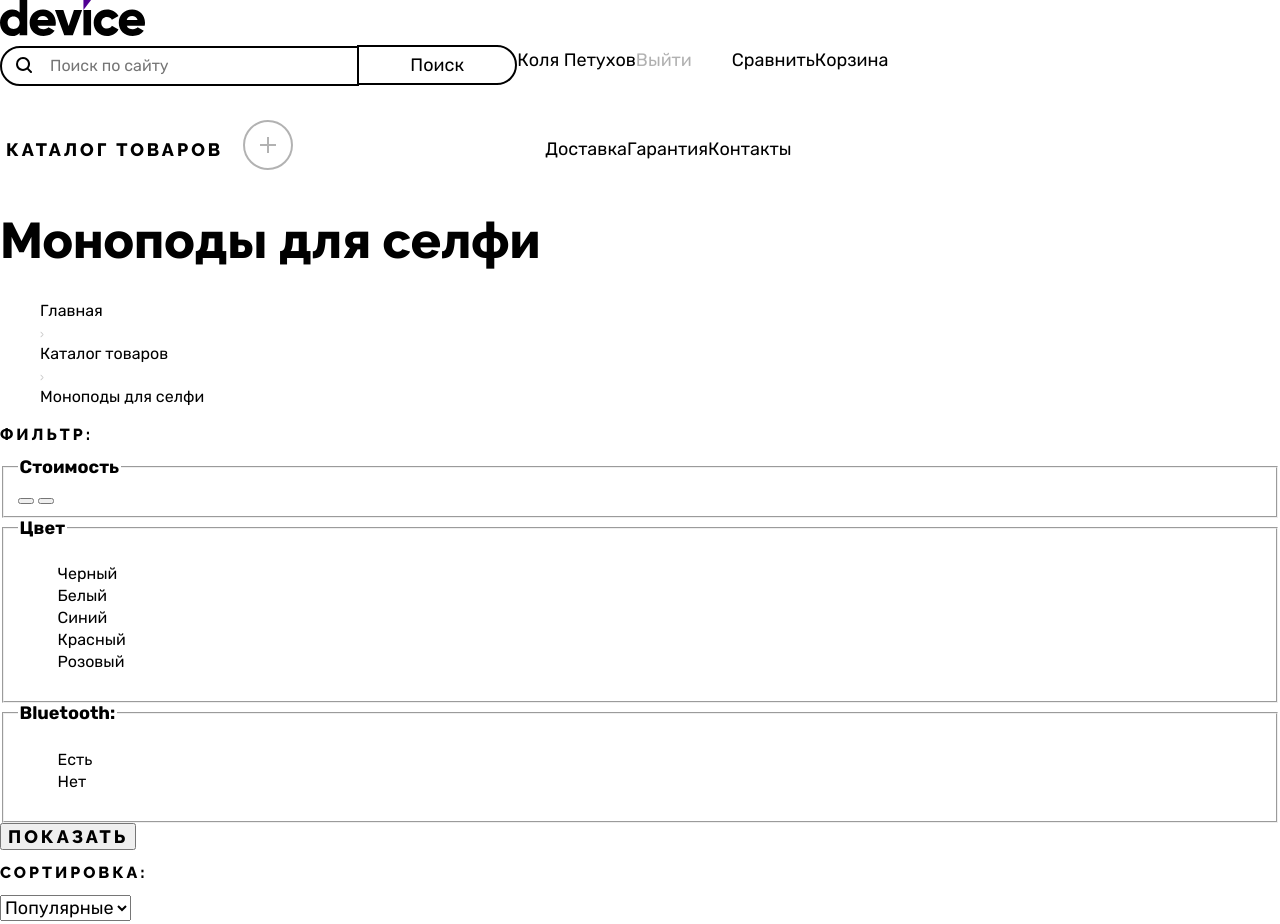
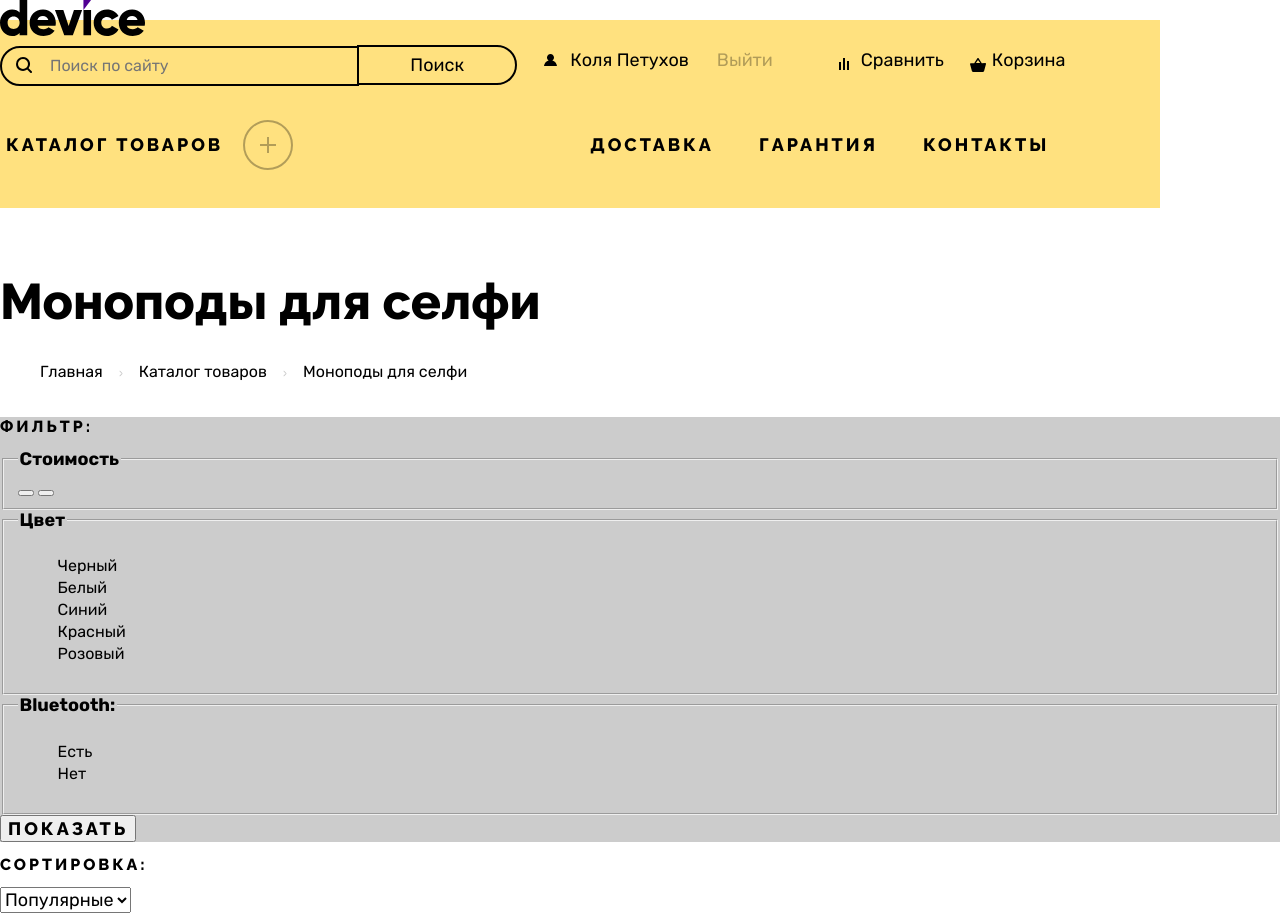
Before and after one commit to htmlacademy-htmlcss/2154501-device-35, a plain HTML site: page catalog.html in a window 1280 px wide. Shown: the top 924 px of the page. Drawn offline with Linux system fonts and the light colour scheme.

Commit message:
страница каталога флексы

```diff
--- a/catalog.html
+++ b/catalog.html
@@ -6,7 +6,7 @@
     <link rel="stylesheet" href="styles/styles.css">
   </head>
   <body>
-    <header class="page-header">
+    <header class="page-header for-yellow">
       <div class="header-container">
 
         <a class="navigation-link logo" href="index.html">
@@ -22,16 +22,16 @@
               <button class="search-button button-transparent" type="submit">Поиск</button>
             </form>
 
-            <a class="navigation-link" href="#">Коля Петухов</a>
+            <a class="navigation-link person" href="#">Коля Петухов</a>
 
             <a class="navigation-link grey" href="#">Выйти</a>
 
             <ul class="navigation-user">
               <li class="navigation-item">
-                <a class="navigation-link" href="#">Сравнить</a>
+                <a class="navigation-link thin-link compare" href="#">Сравнить</a>
               </li>
               <li class="navigation-item">
-                <a class="navigation-link" href="#">Корзина</a>
+                <a class="navigation-link thin-link basket" href="#">Корзина</a>
               </li>
             </ul>
 
@@ -43,13 +43,13 @@
 
             <ul class="navigation-main">
               <li class="navigation-item">
-                <a class="navigation-link" href="#">Доставка</a>
+                <a class="navigation-link bold-link" href="#">Доставка</a>
               </li>
               <li class="navigation-item">
-                <a class="navigation-link" href="#">Гарантия</a>
+                <a class="navigation-link bold-link" href="#">Гарантия</a>
               </li>
               <li class="navigation-item">
-                <a class="navigation-link" href="#">Контакты</a>
+                <a class="navigation-link bold-link" href="#">Контакты</a>
               </li>
             </ul>
 
--- a/styles/styles.css
+++ b/styles/styles.css
@@ -261,10 +261,25 @@ body {
   background-color: #FFE17F;
 }
 
-.slider::before {
+/**.slider::before {
   content: "";
   position: absolute;
   top: -152px;
+  left: 0;
+  z-index: -3;
+  width: 1160px;
+  height: 300px;
+  background-color: #FFE17F;
+}**/
+
+.for-yellow {
+  position: relative;
+}
+
+.for-yellow::before {
+  content: "";
+  position: absolute;
+  top: 20px;
   left: 0;
   z-index: -3;
   width: 1160px;
@@ -971,6 +986,8 @@ body {
 
 .breadcrumbs {
   list-style-type: none;
+  display: flex;
+  flex-direction: row;
 }
 
 .breadcrumbs-link {
@@ -981,6 +998,16 @@ body {
   font-size: 16px;
   line-height: 20px;
   font-style: normal;
+}
+
+.breadcrumbs-item {
+  margin-right: 16px;
+}
+
+.inner-header {
+  background-color: #ffffff;
+  margin: 35px auto;
+  padding-top: 35px;
 }
 
 .inner-header-title {
@@ -999,6 +1026,10 @@ body {
   color: #000000;
   letter-spacing: 3px;
   text-transform: uppercase;
+}
+
+.catalog-monopods {
+  background-color: #CCCCCC;
 }
 
 .catalog-filter-title {
@@ -1087,6 +1118,7 @@ body {
 
 .grey {
   opacity: 0.3;
+  margin-left: 28px;
 }
 
 html {
@@ -1145,3 +1177,54 @@ html {
 .records-item {
   margin-right: 20px;
 }
+
+.person {
+  margin-left: 53px;
+  position: relative;
+}
+
+.person::before {
+  position: absolute;
+  top: 9px;
+  left: -27px;
+  width: 15px;
+  height: 12px;
+  content: "";
+  background-image: url("../images/piople-icon.svg");
+  background-repeat: no-repeat;
+  background-position: center;
+}
+
+.compare {
+  margin-left: 48px;
+  position: relative;
+}
+
+.compare::before {
+  position: absolute;
+  top: 9px;
+  left: -22px;
+  width: 10px;
+  height: 12px;
+  content: "";
+  background-image: url("../images/compare-icon.svg");
+  background-repeat: no-repeat;
+  background-position: center;
+}
+
+.basket {
+  margin-left: 48px;
+  position: relative;
+}
+
+.basket::before {
+  position: absolute;
+  top: 9px;
+  left: -22px;
+  width: 16px;
+  height: 14px;
+  content: "";
+  background-image: url("../images/basket-icon.svg");
+  background-repeat: no-repeat;
+  background-position: center;
+}
```
Also changed, not shown: images/basket-icon.svg (added), images/compare-icon.svg (added), images/piople-icon.svg (added).
